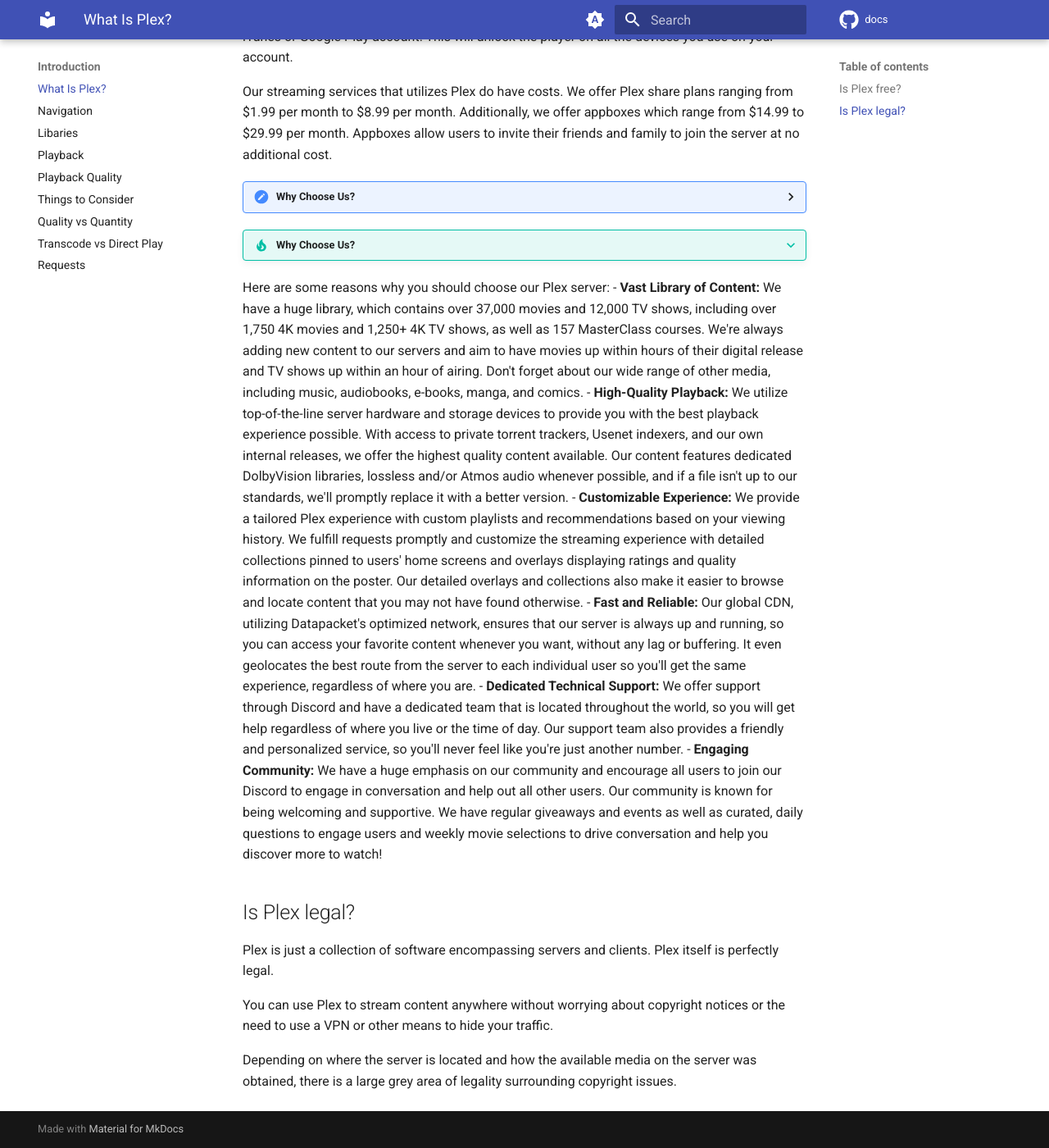
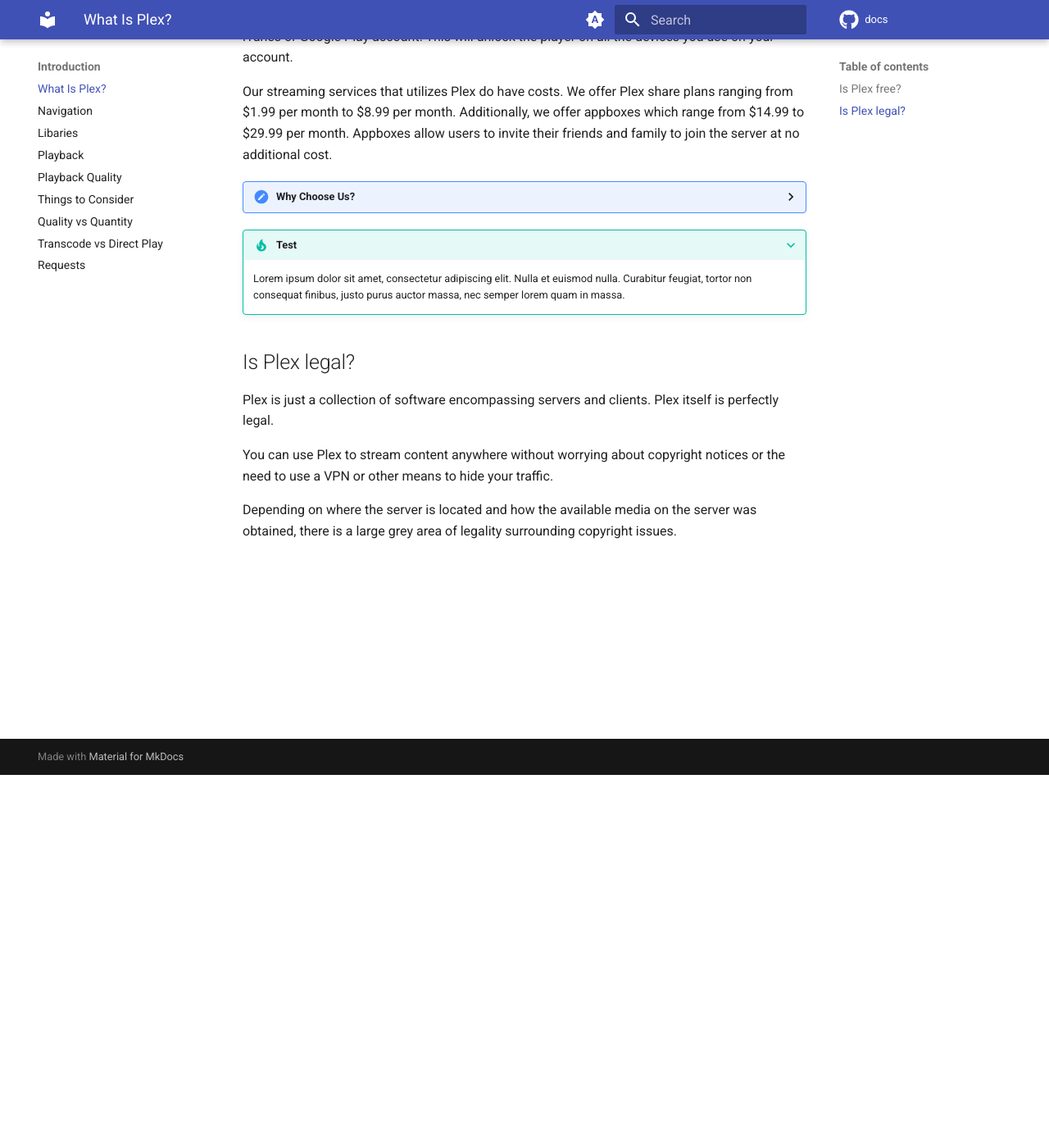
Before and after one commit to neomedia6989/docs-2, an MkDocs documentation site: the page built from docs/introduction/what-is-plex.md, in a window 1280 px wide and 1400 px high, scrolled down 455 px. Shown: the whole window at 82% size. Built offline with MkDocs 1.6.1 and Material for MkDocs 9.7.7, drawn with Linux system fonts in a browser that asks for light colours; comment, search, counter and statistics services are not loaded.

Commit message:
Update what-is-plex.md

```diff
--- a/docs/introduction/what-is-plex.md
+++ b/docs/introduction/what-is-plex.md
@@ -10,23 +10,21 @@
  <details>
   <summary>Why Choose Us?</summary>
   <br />
-
-  - **Vast Library of Content:** We have a huge library, which contains over 37,000 movies and 12,000 TV shows, including over 1,750 4K movies and 1,250+ 4K TV shows, as well as 157 MasterClass courses. We're always adding new content to our servers and aim to have movies up within hours of their digital release and TV shows up within an hour of airing. Don't forget about our wide range of other media, including music, audiobooks, e-books, manga, and comics.
-  - **High-Quality Playback:** We utilize top-of-the-line server hardware and storage devices to provide you with the best playback experience possible. With access to private torrent trackers, Usenet indexers, and our own internal releases, we offer the highest quality content available. Our content features dedicated DolbyVision libraries, lossless and/or Atmos audio whenever possible, and if a file isn't up to our standards, we'll promptly replace it with a better version.
-  - **Customizable Experience:** We provide a tailored Plex experience with custom playlists and recommendations based on your viewing history. We fulfill requests promptly and customize the streaming experience with detailed collections pinned to users' home screens and overlays displaying ratings and quality information on the poster. Our detailed overlays and collections also make it easier to browse and locate content that you may not have found otherwise.
-  - **Fast and Reliable:** Our global CDN, utilizing Datapacket's optimized network, ensures that our server is always up and running, so you can access your favorite content whenever you want, without any lag or buffering. It even geolocates the best route from the server to each individual user so you'll get the same experience, regardless of where you are.
-  - **Dedicated Technical Support:** We offer support through Discord and have a dedicated team that is located throughout the world, so you will get help regardless of where you live or the time of day. Our support team also provides a friendly and personalized service, so you'll never feel like you're just another number.
-  - **Engaging Community:** We have a huge emphasis on our community and encourage all users to join our Discord to engage in conversation and help out all other users. Our community is known for being welcoming and supportive. We have regular giveaways and events as well as curated, daily questions to engage users and weekly movie selections to drive conversation and help you discover more to watch!
+<ul>
+ <li>**Vast Library of Content:** We have a huge library, which contains over 37,000 movies and 12,000 TV shows, including over 1,750 4K movies and 1,250+ 4K TV shows, as well as 157 MasterClass courses. We're always adding new content to our servers and aim to have movies up within hours of their digital release and TV shows up within an hour of airing. Don't forget about our wide range of other media, including music, audiobooks, e-books, manga, and comics.</li>
+  <li>**High-Quality Playback:** We utilize top-of-the-line server hardware and storage devices to provide you with the best playback experience possible. With access to private torrent trackers, Usenet indexers, and our own internal releases, we offer the highest quality content available. Our content features dedicated DolbyVision libraries, lossless and/or Atmos audio whenever possible, and if a file isn't up to our standards, we'll promptly replace it with a better version.</li>
+  <li>**Customizable Experience:** We provide a tailored Plex experience with custom playlists and recommendations based on your viewing history. We fulfill requests promptly and customize the streaming experience with detailed collections pinned to users' home screens and overlays displaying ratings and quality information on the poster. Our detailed overlays and collections also make it easier to browse and locate content that you may not have found otherwise.
+  <li>**Fast and Reliable:** Our global CDN, utilizing Datapacket's optimized network, ensures that our server is always up and running, so you can access your favorite content whenever you want, without any lag or buffering. It even geolocates the best route from the server to each individual user so you'll get the same experience, regardless of where you are.</li>
+  <li>**Dedicated Technical Support:** We offer support through Discord and have a dedicated team that is located throughout the world, so you will get help regardless of where you live or the time of day. Our support team also provides a friendly and personalized service, so you'll never feel like you're just another number.</li>
+  <li>**Engaging Community:** We have a huge emphasis on our community and encourage all users to join our Discord to engage in conversation and help out all other users. Our community is known for being welcoming and supportive. We have regular giveaways and events as well as curated, daily questions to engage users and weekly movie selections to drive conversation and help you discover more to watch!</li>
+ </ul>
   </details>
 
-???+ tip "Why Choose Us?"
-  Here are some reasons why you should choose our Plex server:
-  - **Vast Library of Content:** We have a huge library, which contains over 37,000 movies and 12,000 TV shows, including over 1,750 4K movies and 1,250+ 4K TV shows, as well as 157 MasterClass courses. We're always adding new content to our servers and aim to have movies up within hours of their digital release and TV shows up within an hour of airing. Don't forget about our wide range of other media, including music, audiobooks, e-books, manga, and comics.
-  - **High-Quality Playback:** We utilize top-of-the-line server hardware and storage devices to provide you with the best playback experience possible. With access to private torrent trackers, Usenet indexers, and our own internal releases, we offer the highest quality content available. Our content features dedicated DolbyVision libraries, lossless and/or Atmos audio whenever possible, and if a file isn't up to our standards, we'll promptly replace it with a better version.
-  - **Customizable Experience:** We provide a tailored Plex experience with custom playlists and recommendations based on your viewing history. We fulfill requests promptly and customize the streaming experience with detailed collections pinned to users' home screens and overlays displaying ratings and quality information on the poster. Our detailed overlays and collections also make it easier to browse and locate content that you may not have found otherwise.
-  - **Fast and Reliable:** Our global CDN, utilizing Datapacket's optimized network, ensures that our server is always up and running, so you can access your favorite content whenever you want, without any lag or buffering. It even geolocates the best route from the server to each individual user so you'll get the same experience, regardless of where you are.
-  - **Dedicated Technical Support:** We offer support through Discord and have a dedicated team that is located throughout the world, so you will get help regardless of where you live or the time of day. Our support team also provides a friendly and personalized service, so you'll never feel like you're just another number.
-  - **Engaging Community:** We have a huge emphasis on our community and encourage all users to join our Discord to engage in conversation and help out all other users. Our community is known for being welcoming and supportive. We have regular giveaways and events as well as curated, daily questions to engage users and weekly movie selections to drive conversation and help you discover more to watch!
+???+ tip "Test"
+
+    Lorem ipsum dolor sit amet, consectetur adipiscing elit. Nulla et euismod
+    nulla. Curabitur feugiat, tortor non consequat finibus, justo purus auctor
+    massa, nec semper lorem quam in massa.
 
 ## Is Plex legal?
 Plex is just a collection of software encompassing servers and clients. Plex itself is perfectly legal.
```
